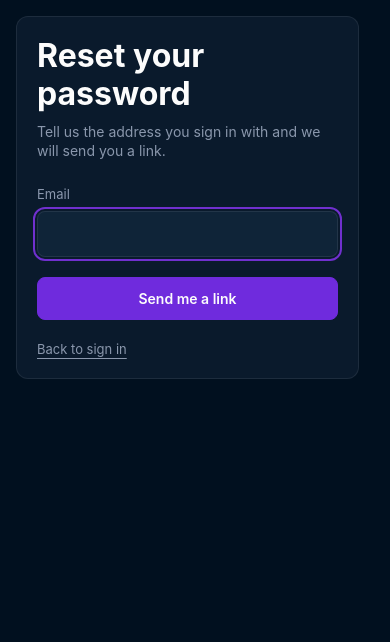
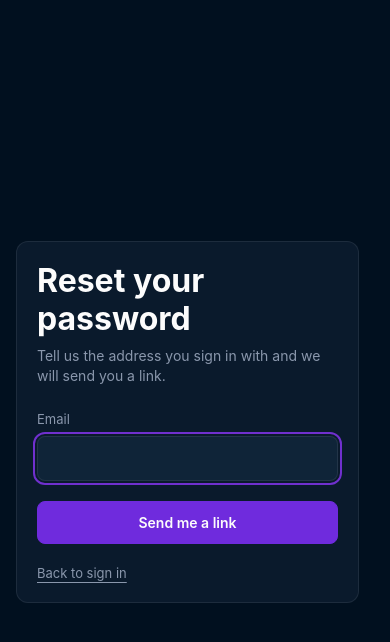
Before and after one commit to entrpyc/thp-pwa, a Next.js app in the folder packages/web/: page /forgot-password in a window 390 px wide. Shown: the top 642 px of the page. Built offline with nearby package versions, Linux system fonts and the light colour scheme.

Commit message:
sign in centered

```diff
--- a/packages/web/src/app/sign-in/sign-in.module.css
+++ b/packages/web/src/app/sign-in/sign-in.module.css
@@ -27,8 +27,14 @@
 
 .screen {
   min-height: 100vh;
+  /* The visible height on a phone, where the browser chrome comes and goes — without it the card
+     centres in a viewport partly hidden behind the toolbar and reads as sitting too high. */
+  min-height: 100dvh;
   display: flex;
   align-items: center;
+  /* `safe` keeps a card taller than a short viewport reachable from the top instead of clipping
+     both ends; browsers without it fall back to the plain `center` above. */
+  align-items: safe center;
   justify-content: center;
   padding: var(--space-5);
   background: var(--color-bg);
@@ -163,10 +169,14 @@
   color: var(--color-text-muted);
 }
 
+/*
+ * A phone keeps the centring: `safe center` above already falls back to the top when the card
+ * genuinely outgrows the viewport, so pinning it there on every small screen was centring lost
+ * for nothing.
+ */
 @media (max-width: 30rem) {
   .screen {
     padding: var(--space-4);
-    align-items: flex-start;
   }
 
   .card {
```
